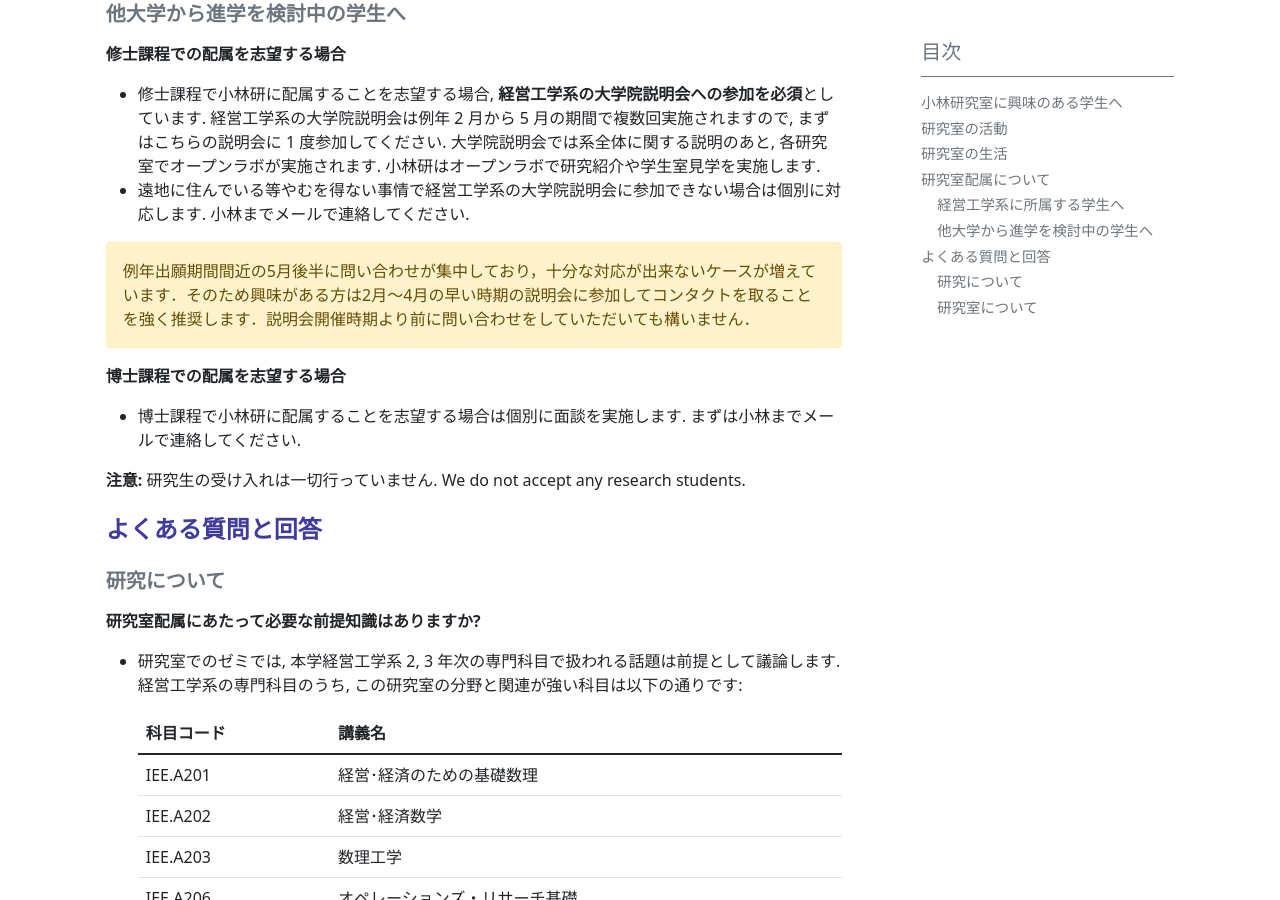
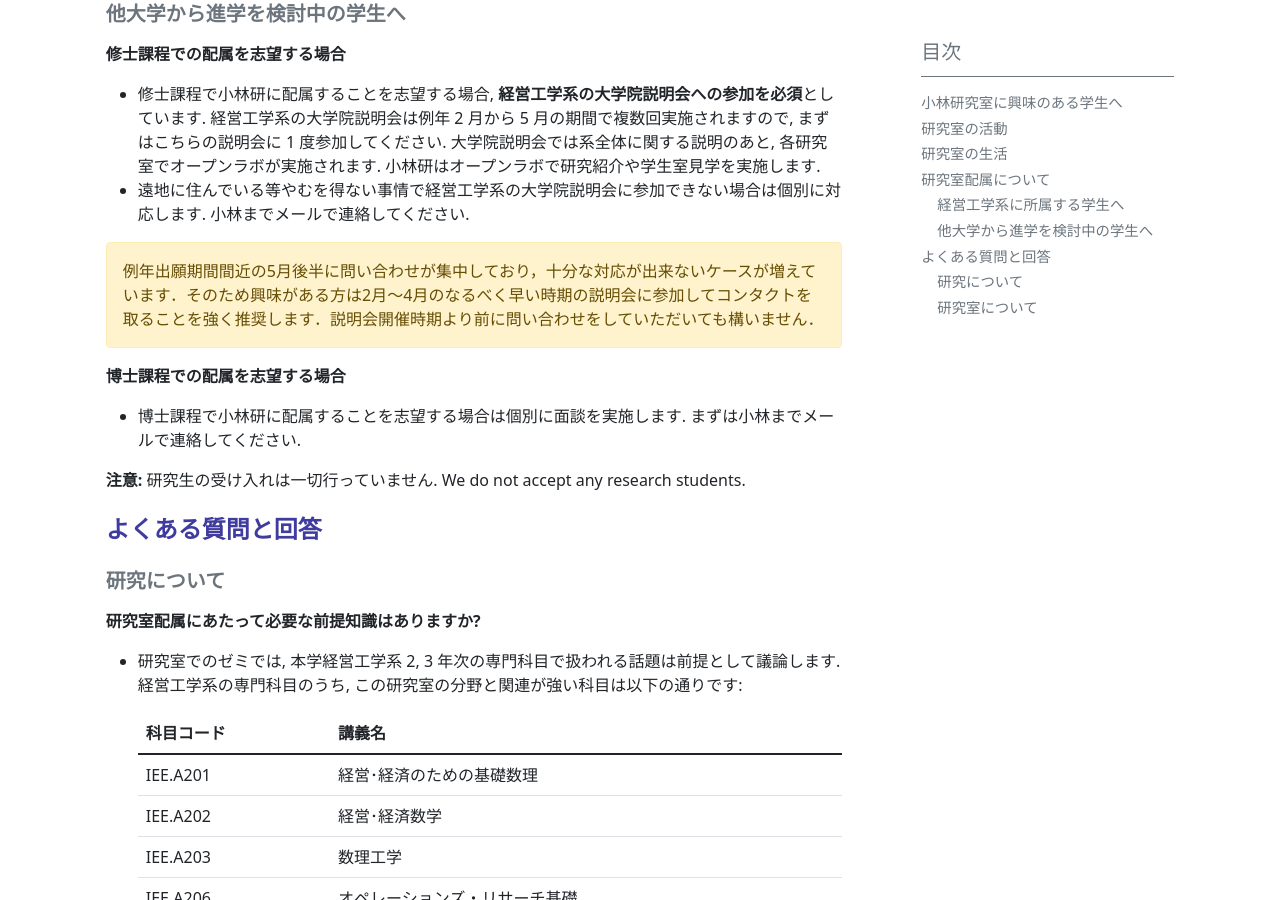
Before and after one commit to isct-koba-lab/isct-koba-lab.github.io, a Jekyll site: the page built from pages/for-students.md, in a window 1280 px wide and 900 px high, scrolled down 1348 px. Built offline with Jekyll 4.4.1, drawn with Linux system fonts in a browser that asks for light colours.

Commit message:
update for-student

```diff
--- a/pages/for-students.md
+++ b/pages/for-students.md
@@ -49,7 +49,7 @@ toc: true
 - 遠地に住んでいる等やむを得ない事情で経営工学系の大学院説明会に参加できない場合は個別に対応します. 小林までメールで連絡してください.
 
 {:.alert .alert-warning}
-例年出願期間間近の5月後半に問い合わせが集中しており，十分な対応が出来ないケースが増えています．そのため興味がある方は2月〜4月の早い時期の説明会に参加してコンタクトを取ることを強く推奨します．説明会開催時期より前に問い合わせをしていただいても構いません．
+例年出願期間間近の5月後半に問い合わせが集中しており，十分な対応が出来ないケースが増えています．そのため興味がある方は2月〜4月のなるべく早い時期の説明会に参加してコンタクトを取ることを強く推奨します．説明会開催時期より前に問い合わせをしていただいても構いません．
 
 **博士課程での配属を志望する場合**
 - 博士課程で小林研に配属することを志望する場合は個別に面談を実施します. まずは小林までメールで連絡してください.
```
